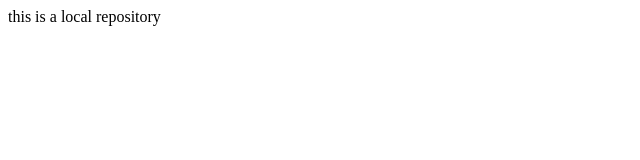
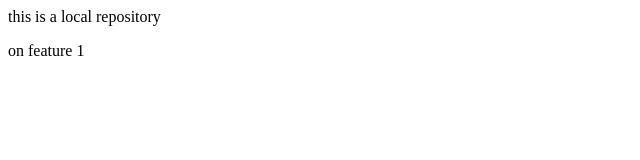
Before and after one commit to neha-patidar112/localrepos, a plain HTML site: page index.html in a window 1280 px wide. Shown: the full height of the page, 0-640 px from the left. Drawn offline with Linux system fonts and the light colour scheme.

Commit message:
add feature to feature1

```diff
--- a/index.html
+++ b/index.html
@@ -1 +1,2 @@
 <p>this is a local repository</p>
+<p> on feature 1</p>
```
